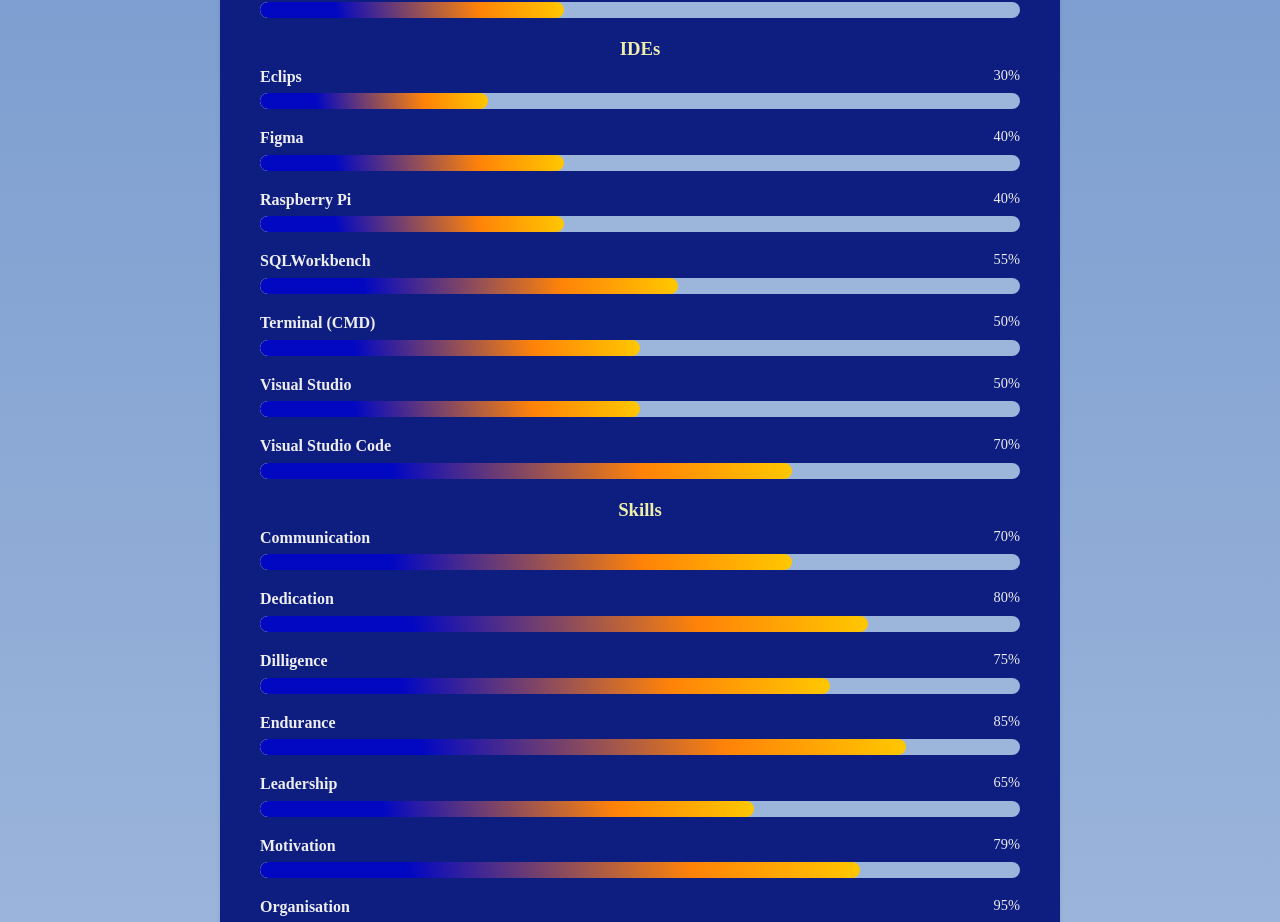
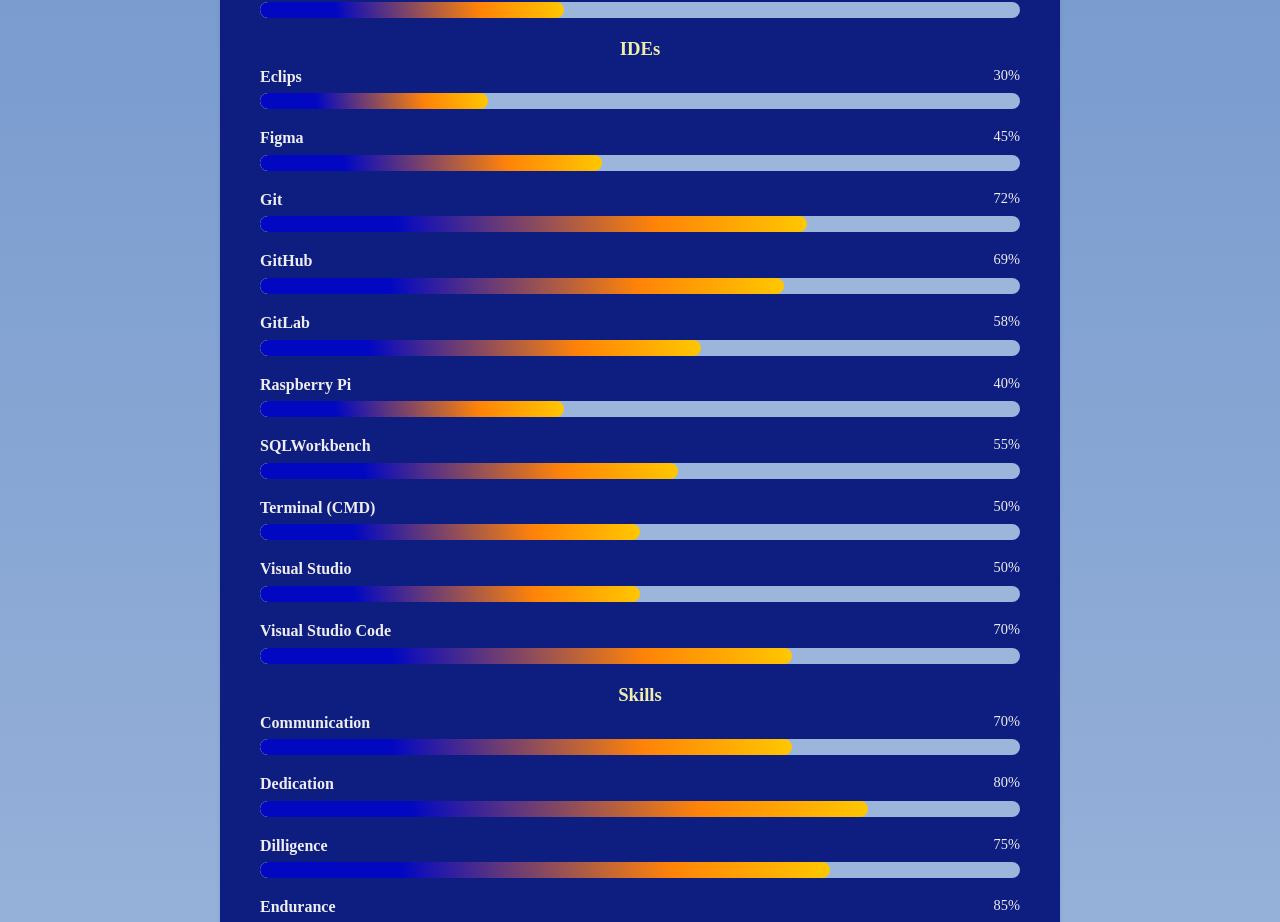
Before and after one commit to Theerabyte/bweb, a Next.js app: page /Projects in a window 1280 px wide. Shown: the part 2936-3858 px from the top of the page. Built offline with nearby package versions, Linux system fonts and the light colour scheme; a web font is replaced by a local one.

Commit message:
Mike 31.08.25
skills added

```diff
--- a/src/app/Projects/page.jsx
+++ b/src/app/Projects/page.jsx
@@ -83,7 +83,10 @@
           <SkillProgress level={40} name="SQLite" />
           <h3 className='skP'>{t.lan}</h3>
           <SkillProgress level={30} name="Eclips" />
-          <SkillProgress level={40} name="Figma" />
+          <SkillProgress level={45} name="Figma" />
+          <SkillProgress level={72} name="Git" />
+          <SkillProgress level={69} name="GitHub" />
+          <SkillProgress level={58} name="GitLab" />
           <SkillProgress level={40} name="Raspberry Pi" />
           <SkillProgress level={55} name="SQLWorkbench" />
           <SkillProgress level={50} name="Terminal (CMD)" />
```
